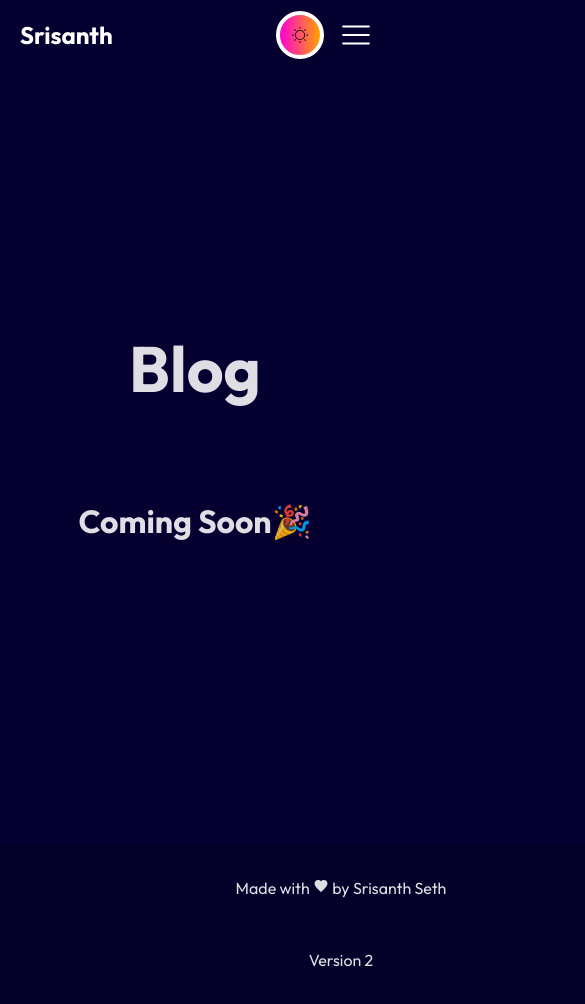
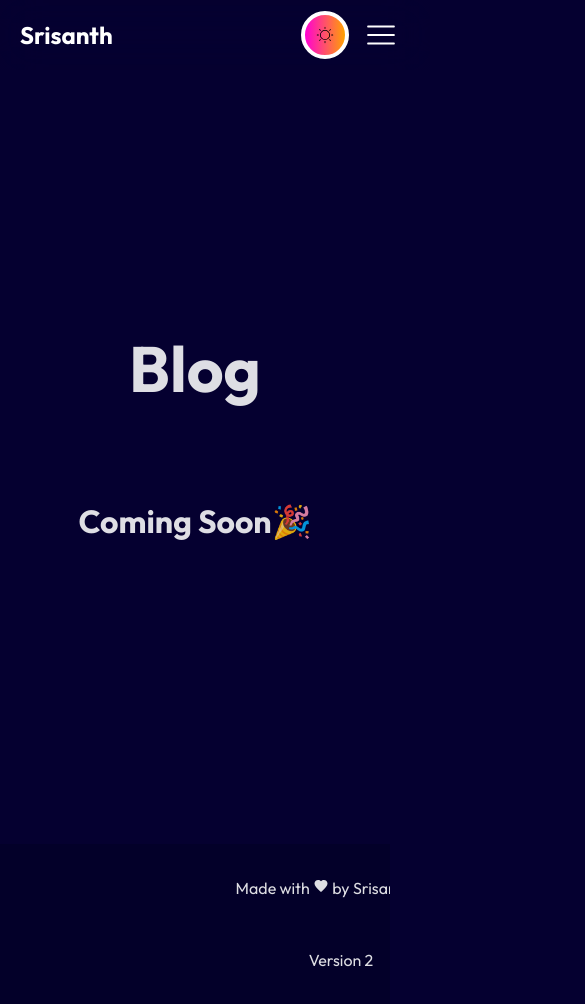
Before and after one commit to sri766/portfolio-v2, a React (Vite) app: page /blog in a window 390 px wide. Shown: the top 1004 px of the page, 585 px wide, since content can reach past the window. Built offline with nearby package versions, Linux system fonts and the light colour scheme.

Commit message:
responsive page bug fix

```diff
--- a/src/components/footer/style.scss
+++ b/src/components/footer/style.scss
@@ -41,6 +41,7 @@
         display: flex;
         flex-direction: column;
         min-width: 650px;
+        max-width: 800px;
         gap: 1rem;
         padding: 1rem;
         bottom: 0;
--- a/src/components/header/style.scss
+++ b/src/components/header/style.scss
@@ -88,7 +88,7 @@
         width: 100%;
         .logo{
             font-size: 1rem;
-            flex: 0.7;
+            flex: 0.9;
         }
         .content-list {
             display: flex;
--- a/src/index.css
+++ b/src/index.css
@@ -24,3 +24,12 @@ body {
   padding:0;
   box-sizing: border-box;
 }
+
+
+@media screen and (max-width: 800px) {
+  body{
+    width: 100%;
+    overflow-x: hidden ;
+  }
+
+}
```
